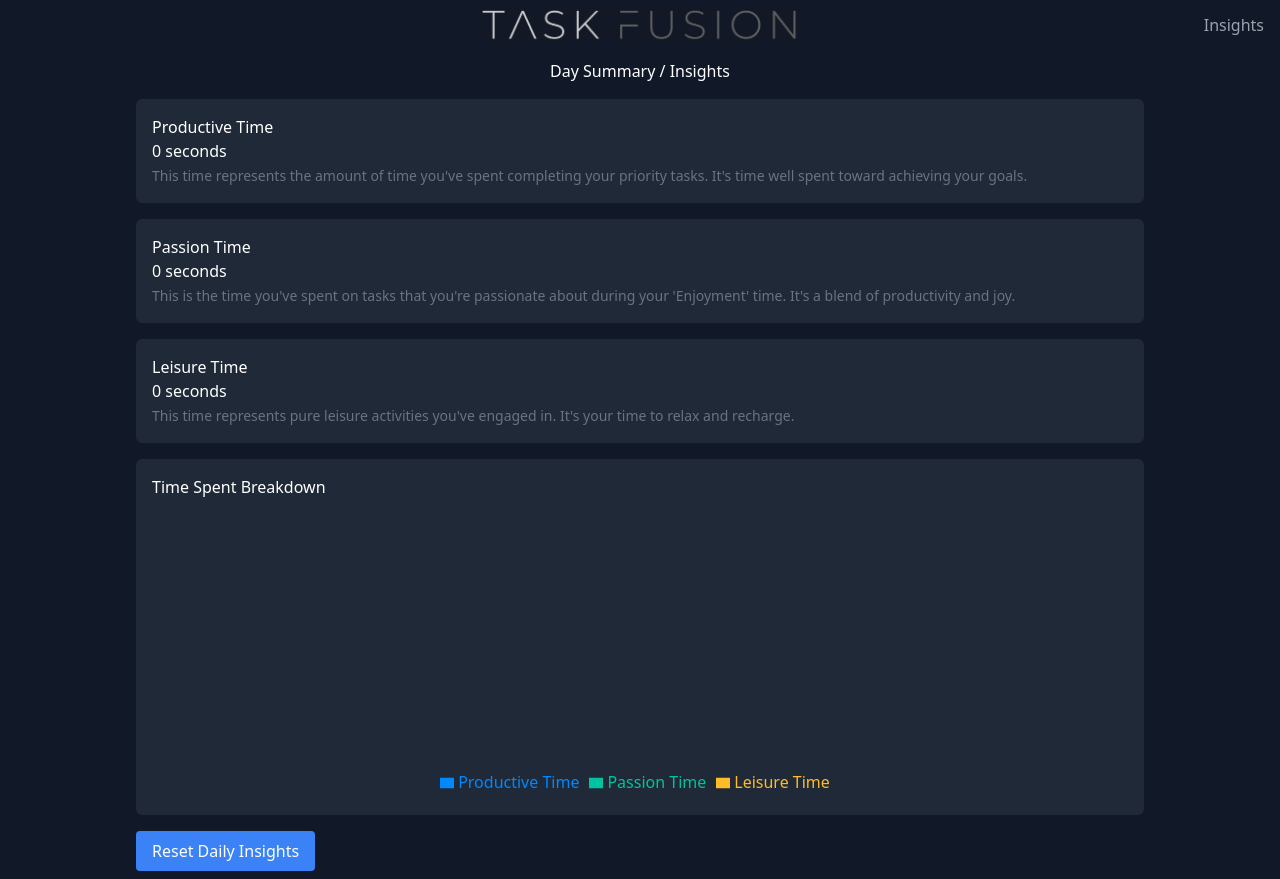
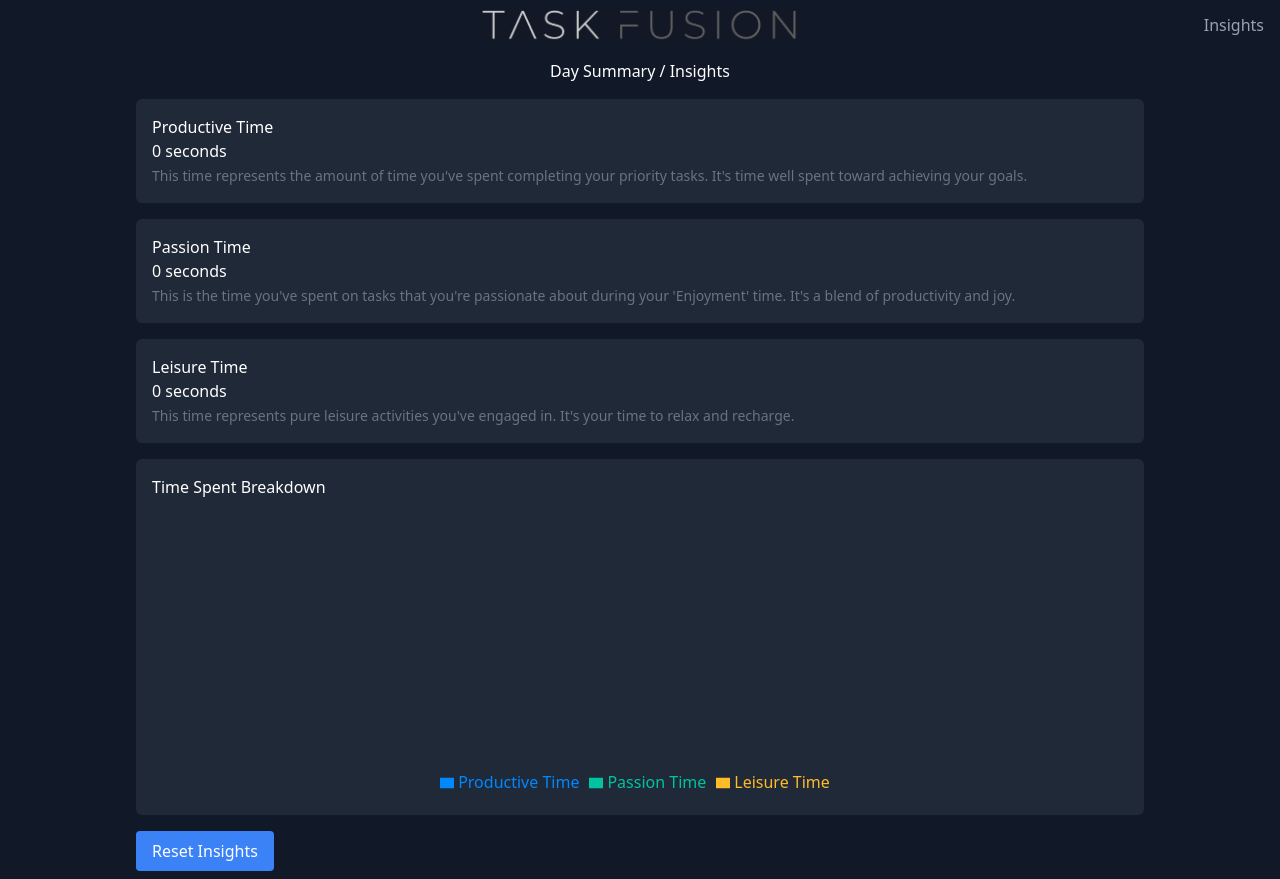
Before and after one commit to AlexZan/task-fusion, a React (Create React App) app: page /insights in a window 1280 px wide. Built offline with nearby package versions, Linux system fonts and the light colour scheme.

Commit message:
changed button title

```diff
--- a/src/components/Insights.js
+++ b/src/components/Insights.js
@@ -59,7 +59,7 @@ function Insights() {
         </div>
         <div className="gap-4 padding-small">
           <button onClick={resetDailyInsights} className="bg-blue-500 text-white px-4 py-2 rounded">
-            Reset Daily Insights
+            Reset Insights
           </button>
         </div>
 
```
